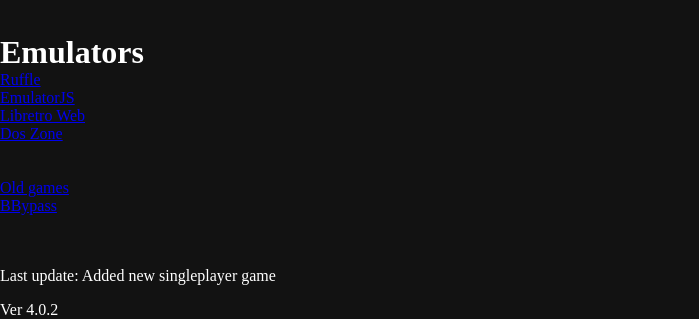
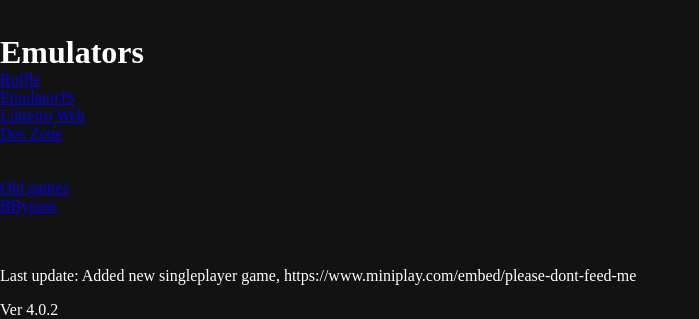
Before and after one commit to ILoveBennett/HOME, a plain HTML site: page index.html in a window 1280 px wide. Shown: the part 728-1047 px from the top of the page, without its empty margins (0-699 px from the left). Drawn offline with Linux system fonts and the light colour scheme.

Commit message:
Update index.html

```diff
--- a/index.html
+++ b/index.html
@@ -131,7 +131,7 @@
 	<br>
 	<br>
 	<br>
-	<p style="color:white;">Last update: Added new singleplayer game</p>
+	<p style="color:white;">Last update: Added new singleplayer game, https://www.miniplay.com/embed/please-dont-feed-me</p>
 	<p style="color:white;">Ver 4.0.2</p>
 
 
```
